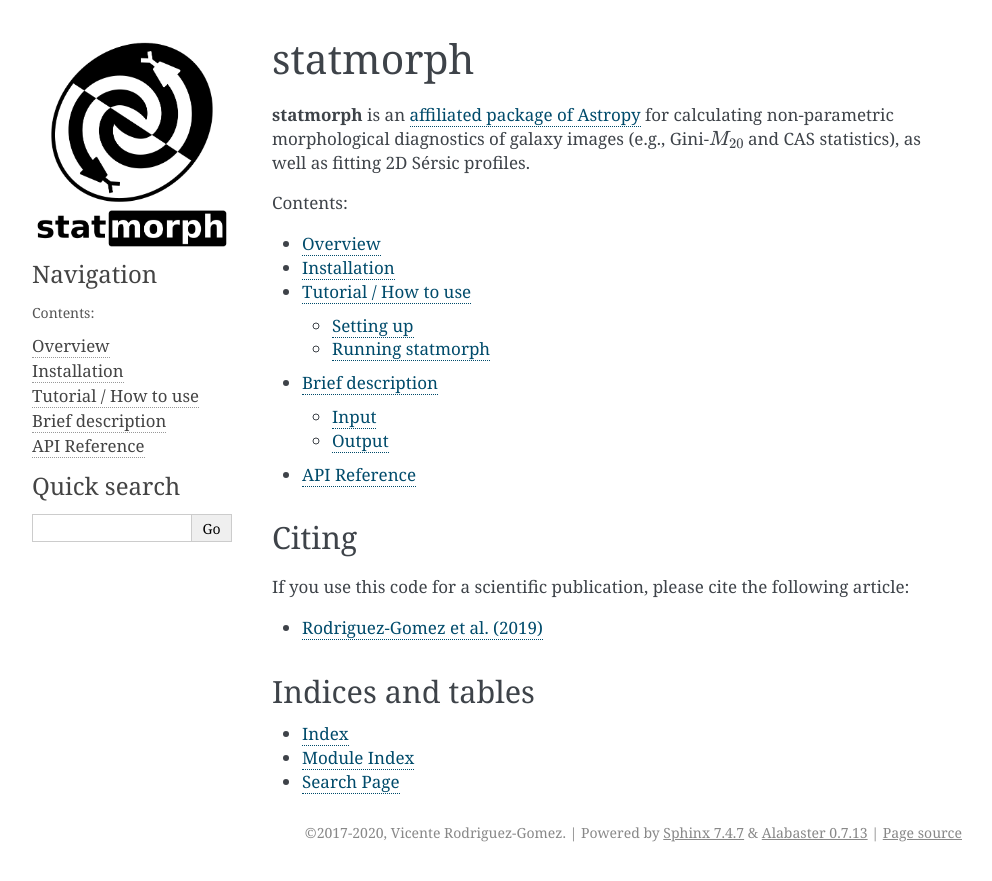
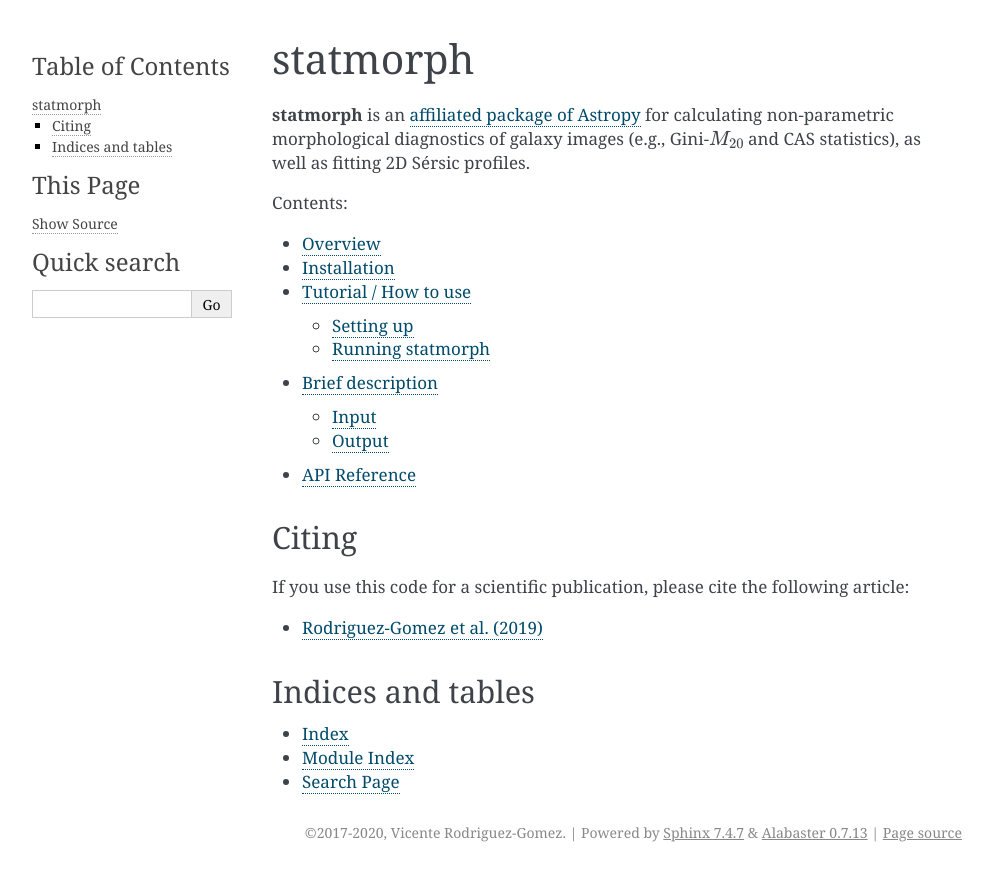
Before and after one commit to vrodgom/statmorph, a Sphinx documentation site: the page built from docs/index.rst, in a window 1280 px wide. Shown: the top 881 px of the page, without its empty margins (148-1140 px from the left). Built offline with Sphinx 7.4.7, drawn with Linux system fonts in a browser that asks for light colours; formulas are drawn with MathJax 3; some of the changed lines change nothing that is shown.

Commit message:
Generate conf.py with newer version of Sphinx.

```diff
--- a/docs/conf.py
+++ b/docs/conf.py
@@ -1,32 +1,31 @@
-#!/usr/bin/env python3
-# -*- coding: utf-8 -*-
+# Configuration file for the Sphinx documentation builder.
 #
-# statmorph documentation build configuration file, created by
-# sphinx-quickstart on Tue Oct 17 18:32:59 2017.
-#
-# This file is execfile()d with the current directory set to its
-# containing dir.
-#
-# Note that not all possible configuration values are present in this
-# autogenerated file.
-#
-# All configuration values have a default; values that are commented out
-# serve to show the default.
+# This file only contains a selection of the most common options. For a full
+# list see the documentation:
+# https://www.sphinx-doc.org/en/master/usage/configuration.html
+
+# -- Path setup --------------------------------------------------------------
 
 # If extensions (or modules to document with autodoc) are in another directory,
 # add these directories to sys.path here. If the directory is relative to the
 # documentation root, use os.path.abspath to make it absolute, like shown here.
-
-import os
-import sys
-sys.path.insert(0, os.path.abspath('../'))
+#
+# import os
+# import sys
+# sys.path.insert(0, os.path.abspath('.'))
 
 
-# -- General configuration ------------------------------------------------
+# -- Project information -----------------------------------------------------
 
-# If your documentation needs a minimal Sphinx version, state it here.
-#
-# needs_sphinx = '1.0'
+project = 'statmorph'
+copyright = '2017-2020, Vicente Rodriguez-Gomez'
+author = 'Vicente Rodriguez-Gomez'
+
+# The full version, including alpha/beta/rc tags
+release = '0.3.6'
+
+
+# -- General configuration ---------------------------------------------------
 
 # Add any Sphinx extension module names here, as strings. They can be
 # extensions coming with Sphinx (named 'sphinx.ext.*') or your custom
@@ -37,54 +36,22 @@
     'sphinx.ext.viewcode',
     'sphinx.ext.napoleon',
     'sphinx.ext.mathjax',
-    'nbsphinx']
+    'nbsphinx',
+]
 
 # Add any paths that contain templates here, relative to this directory.
 templates_path = ['_templates']
 
-# The suffix(es) of source filenames.
-# You can specify multiple suffix as a list of string:
-#
-# source_suffix = ['.rst', '.md']
-source_suffix = '.rst'
-
-# The master toctree document.
-master_doc = 'index'
-
-# General information about the project.
-project = 'statmorph'
-copyright = '2017-2020, Vicente Rodriguez-Gomez'
-author = 'Vicente Rodriguez-Gomez'
-
-# The version info for the project you're documenting, acts as replacement for
-# |version| and |release|, also used in various other places throughout the
-# built documents.
-#
-# The short X.Y version.
-version = '0.3'
-# The full version, including alpha/beta/rc tags.
-release = '0.3.6'
-
-# The language for content autogenerated by Sphinx. Refer to documentation
-# for a list of supported languages.
-#
-# This is also used if you do content translation via gettext catalogs.
-# Usually you set "language" from the command line for these cases.
-language = None
-
 # List of patterns, relative to source directory, that match files and
 # directories to ignore when looking for source files.
-# This patterns also effect to html_static_path and html_extra_path
+# This pattern also affects html_static_path and html_extra_path.
 exclude_patterns = ['_build', 'Thumbs.db', '.DS_Store', '.ipynb_checkpoints']
 
 # The name of the Pygments (syntax highlighting) style to use.
 pygments_style = 'sphinx'
 
-# If true, `todo` and `todoList` produce output, else they produce nothing.
-todo_include_todos = False
 
-
-# -- Options for HTML output ----------------------------------------------
+# -- Options for HTML output -------------------------------------------------
 
 # The theme to use for HTML and HTML Help pages.  See the documentation for
 # a list of builtin themes.
@@ -96,85 +63,7 @@
     'logo_name': False,
 }
 
-# Theme options are theme-specific and customize the look and feel of a theme
-# further.  For a list of options available for each theme, see the
-# documentation.
-#
-# html_theme_options = {}
-
 # Add any paths that contain custom static files (such as style sheets) here,
 # relative to this directory. They are copied after the builtin static files,
 # so a file named "default.css" will overwrite the builtin "default.css".
 html_static_path = ['_static']
-
-# Custom sidebar templates, must be a dictionary that maps document names
-# to template names.
-#
-# This is required for the alabaster theme
-# refs: http://alabaster.readthedocs.io/en/latest/installation.html#sidebars
-html_sidebars = {
-    '**': [
-        'about.html',
-        'navigation.html',
-        'relations.html',  # needs 'show_related': True theme option to display
-        'searchbox.html',
-        'donate.html',
-    ]
-}
-
-
-# -- Options for HTMLHelp output ------------------------------------------
-
-# Output file base name for HTML help builder.
-htmlhelp_basename = 'statmorphdoc'
-
-
-# -- Options for LaTeX output ---------------------------------------------
-
-latex_elements = {
-    # The paper size ('letterpaper' or 'a4paper').
-    #
-    # 'papersize': 'letterpaper',
-
-    # The font size ('10pt', '11pt' or '12pt').
-    #
-    # 'pointsize': '10pt',
-
-    # Additional stuff for the LaTeX preamble.
-    #
-    # 'preamble': '',
-
-    # Latex figure (float) alignment
-    #
-    # 'figure_align': 'htbp',
-}
-
-# Grouping the document tree into LaTeX files. List of tuples
-# (source start file, target name, title,
-#  author, documentclass [howto, manual, or own class]).
-latex_documents = [
-    (master_doc, 'statmorph.tex', 'statmorph Documentation',
-     'Vicente Rodriguez-Gomez', 'manual'),
-]
-
-
-# -- Options for manual page output ---------------------------------------
-
-# One entry per manual page. List of tuples
-# (source start file, name, description, authors, manual section).
-man_pages = [
-    (master_doc, 'statmorph', 'statmorph Documentation',
-     [author], 1)
-]
-
-
-# -- Options for Texinfo output -------------------------------------------
-
-# Grouping the document tree into Texinfo files. List of tuples
-# (source start file, target name, title, author,
-#  dir menu entry, description, category)
-texinfo_documents = [
-    (master_doc, 'statmorph', 'statmorph Documentation',
-     author, 'statmorph', 'One line description of project.',
-     'Miscellaneous'),
-]
```
